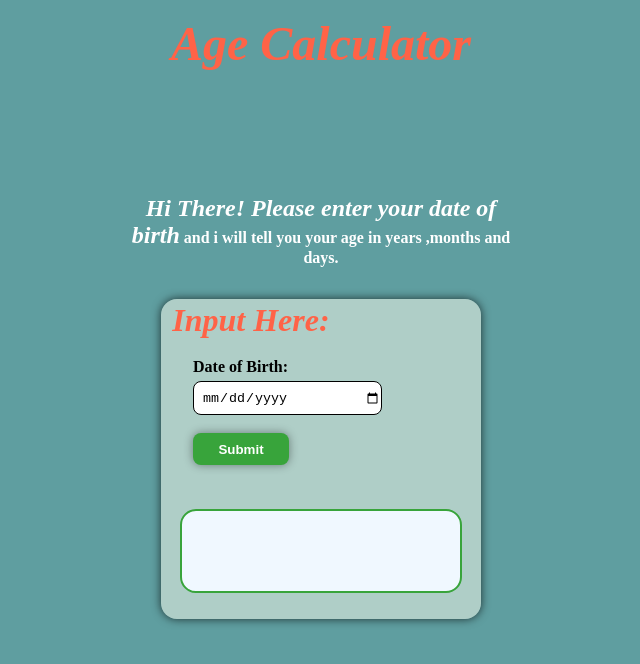
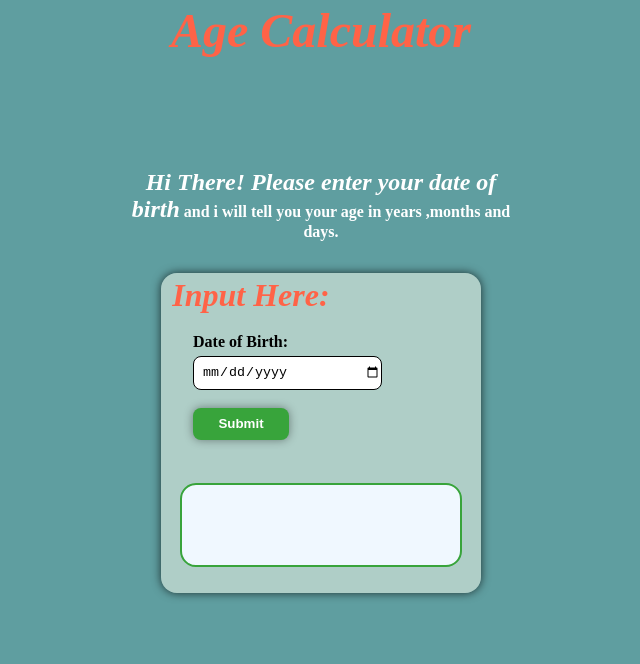
Before and after one commit to xeeCodes/CodeAlpha_AgeCalculator, a plain HTML site: page index.html in a window 1280 px wide. Shown: the whole page, without its empty margins (319-959 px from the left). Drawn offline with Linux system fonts and the light colour scheme.

Commit message:
Updated age calculator logic / styles / bug fix

```diff
--- a/style.css
+++ b/style.css
@@ -17,7 +17,7 @@ html,body{
     justify-content: center;
 }
 #app{
-    height: 30rem;
+    max-height: 30rem;
     width: 25rem;
     display: flex;
    flex-direction: column;
@@ -32,7 +32,7 @@ h1{
     text-align: center;
     font-style: italic;
     font-weight: bold;
-margin: 1rem 0;
+margin: 0.2rem 0;
 
 }
 h3{
```
